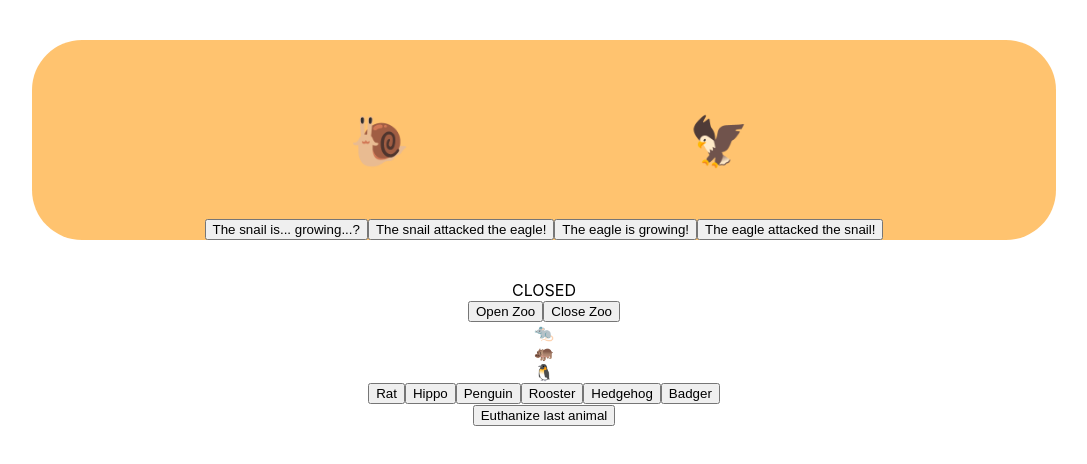
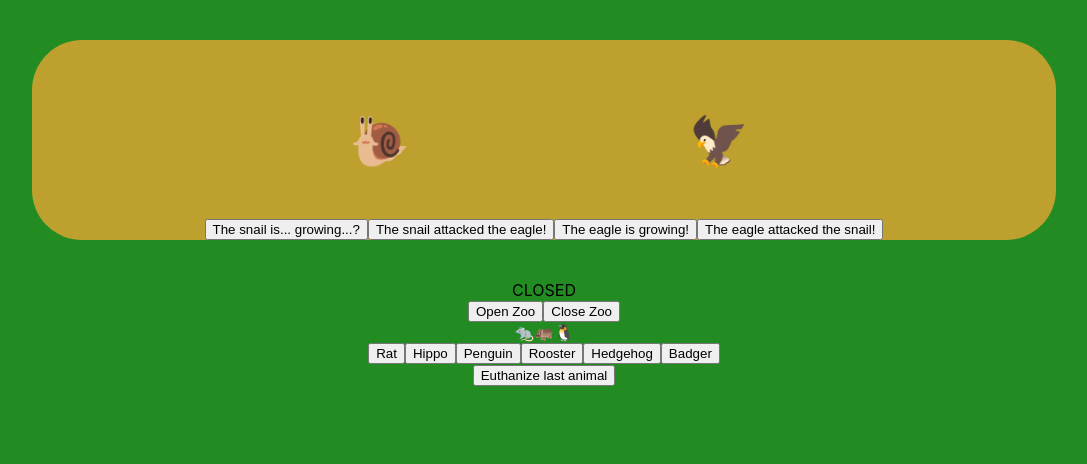
Before and after one commit to Benatovich/busy-zoo, a React (Create React App) app: page / in a window 1280 px wide. Shown: the top 464 px of the page, without its empty margins (96-1183 px from the left). Built offline with nearby package versions, Linux system fonts and the light colour scheme.

Commit message:
test passes, everything works and looks good

```diff
--- a/src/App.css
+++ b/src/App.css
@@ -1,3 +1,7 @@
+body {
+  background-color: forestgreen;
+}
+
 .App {
   text-align: center;
   display: flex;
@@ -6,6 +10,9 @@
   align-items: center;
 }
 
+.animals {
+  display: flex;
+}
 
 .fight {
   display: flex;
--- a/src/Parade.js
+++ b/src/Parade.js
@@ -3,7 +3,7 @@ import AnimalEmoji from './AnimalEmoji';
 
 export default function Parade(props) {
   return (
-    <div className='animal-array'>
+    <div className='animals'>
       {props.animalArray.map((animal, i) =>
         <AnimalEmoji key={animal + i} animal={animal} />)}
     </div>
```
Also changed, not shown: 1 other file (tests, documents, lock files or other folders).
